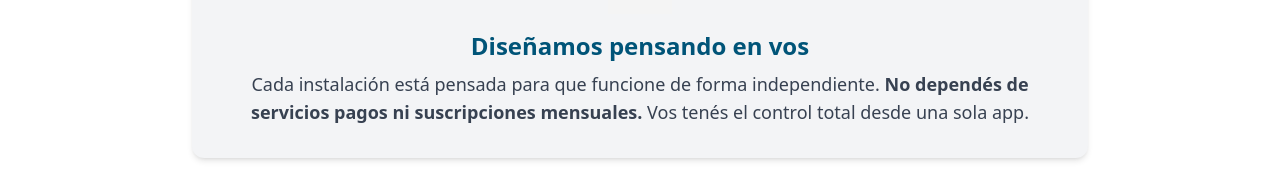
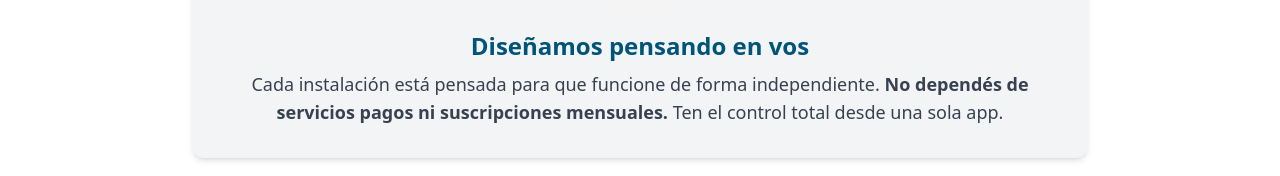
Before and after one commit to tecsolv2025/tecsolv-landing, a plain HTML site: page index.html in a window 1280 px wide. Shown: the part 2900-3076 px from the top of the page. Drawn offline with nearby package versions, Linux system fonts and the light colour scheme.

Commit message:
Update index.html

```diff
--- a/index.html
+++ b/index.html
@@ -178,7 +178,7 @@
     <p class="text-lg text-gray-700">
       Cada instalación está pensada para que funcione de forma independiente.
       <strong>No dependés de servicios pagos ni suscripciones mensuales.</strong>
-      Vos tenés el control total desde una sola app.
+      Ten el control total desde una sola app.
     </p>
   </div>
 </section>
```
